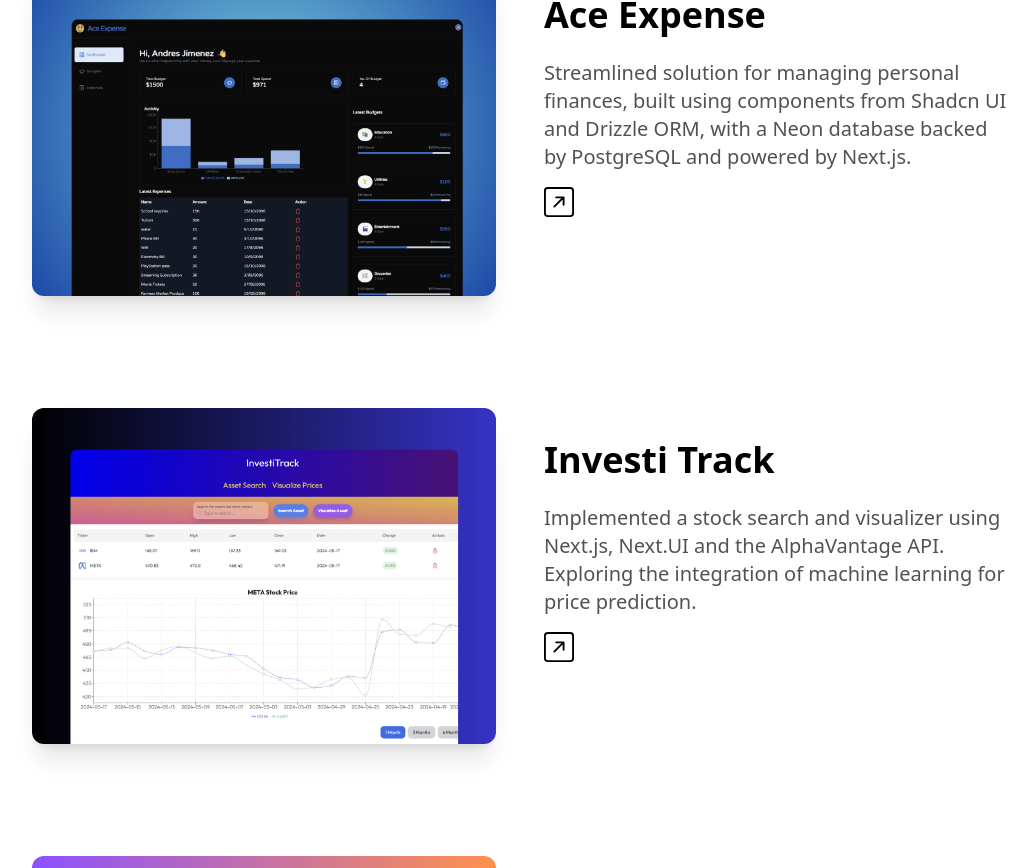
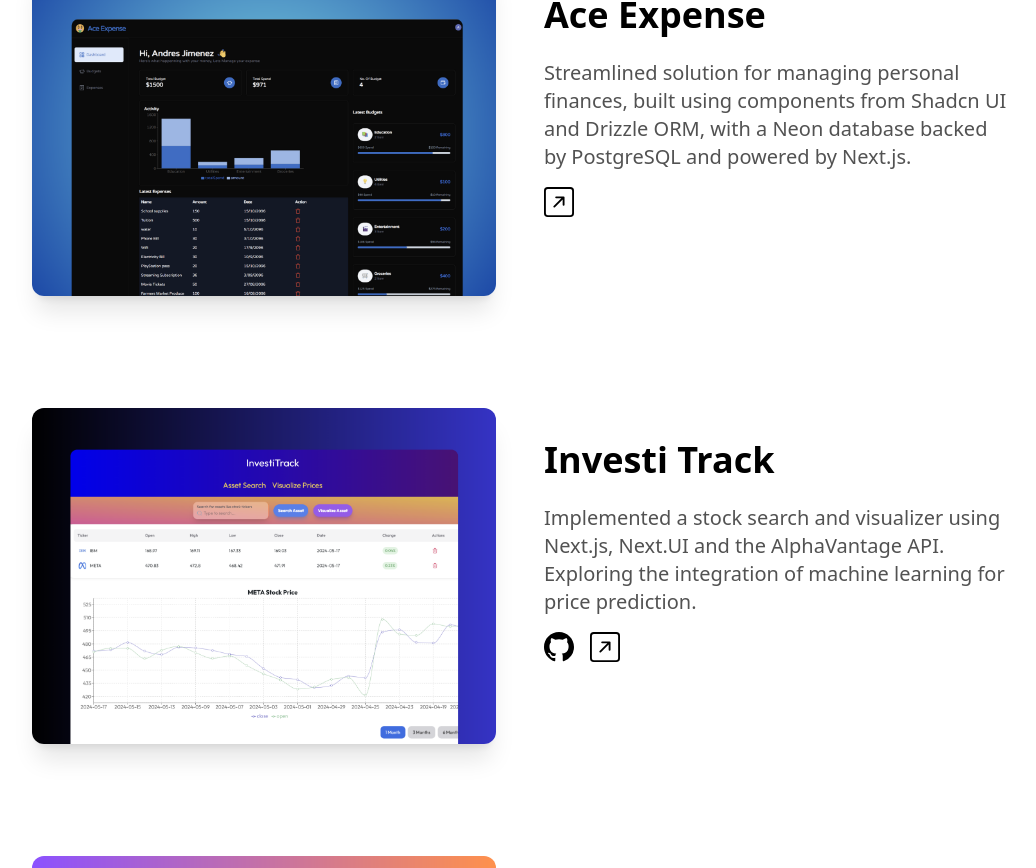
Before and after one commit to andjimenezuf/port, a Next.js app: page / in a window 1280 px wide. Shown: the part 2458-3326 px from the top of the page, without its empty margins (120-1156 px from the left). Built offline with nearby package versions, Linux system fonts and the light colour scheme.

Commit message:
Update ProjectsSection.tsx
Added conditional checks for project attributes to render avaiable links

```diff
--- a/components/ProjectsSection.tsx
+++ b/components/ProjectsSection.tsx
@@ -11,30 +11,30 @@
       "Developed an iOS application using Swift that allows users to convert currencies in real-time. The app integrates with ExchangeRateAPI and the FlagsAPI, supporting multiple currencies for accurate and quick conversions.",
     image: "/CConvertor.png",
     github: "https://github.com/andjimenezuf/CConvertor",
-    // link: "link to production site",
+    // link:
   },
   {
     name: "Ace Expense",
     description:
       "Streamlined solution for managing personal finances, built using components from Shadcn UI and Drizzle ORM, with a Neon database backed by PostgreSQL and powered by Next.js.",
     image: "/aceExpense.png",
-    github: "https://aceexpense-andres-joses-projects.vercel.app/",
-    // link: "link to production site",
+    link: "https://aceexpense-andres-joses-projects.vercel.app/",
+    // link: """
   },
   {
     name: "Investi Track",
     description:
       "Implemented a stock search and visualizer using Next.js, Next.UI and the AlphaVantage API. Exploring the integration of machine learning for price prediction.",
     image: "/investi2.png",
-    github: "https://investyyv2.vercel.app/",
-    // link: "link to production site",
+    link: "https://investyyv2.vercel.app/",
+    github: "https://github.com/andjimenezuf/Investyy",
   },
   {
     name: "Fruit Image Mold Detector",
     description: "Leveraged TensorFlow and a pre-trained ImageNet model to identify mold on fruits with 97% validation accuracy.",
     image: "/moldDetector.png",
     github: "https://github.com/andjimenezuf/MoldFruitDetector",
-   // link: "link to production site",
+    //link:
   },
   {
     name: "Musicales Jimenez",
@@ -42,9 +42,10 @@
       "An interactive multi-page music store simulation featuring live shopping cart calculations and inventory management using SQL.",
     image: "/music.png",
     github: "https://github.com/andjimenezuf/Musicales/",
-    // link: "link to production site",
+    link: "https://andjimenezuf.github.io/Musicales/"
   },
 ]
+
 
 const ProjectsSection = () => {
   return (
@@ -59,9 +60,8 @@
           return (
             <div key={idx}>
               <SlideUp offset="-300px 0px -300px 0px">
-                <div className="flex flex-col  animate-slideUpCubiBezier animation-delay-2 md:flex-row md:space-x-12">
-                  <div className=" md:w-1/2">
-                    {/* <Link href={project.link}>
+                <div className="flex flex-col animate-slideUpCubiBezier animation-delay-2 md:flex-row md:space-x-12">
+                  <div className="md:w-1/2">
                     <Image
                       src={project.image}
                       alt=""
@@ -69,16 +69,6 @@
                       height={1000}
                       className="rounded-xl shadow-xl hover:opacity-70"
                     />
-                     </Link> */}
-
-                      <Image
-                        src={project.image}
-                        alt=""
-                        width={1000}
-                        height={1000}
-                        className="rounded-xl shadow-xl hover:opacity-70"
-                      />
-
                   </div>
                   <div className="mt-8 md:w-1/2">
                     <h1 className="text-4xl font-bold mb-6">{project.name}</h1>
@@ -86,18 +76,22 @@
                       {project.description}
                     </p>
                     <div className="flex flex-row align-bottom space-x-4">
+                      {project.github && (
                         <Link href={project.github} target="_blank">
+                          <BsGithub
+                            size={30}
+                            className="hover:-translate-y-1 transition-transform cursor-pointer"
+                          />
+                        </Link>
+                      )}
+                      {project.link && (
+                        <Link href={project.link} target="_blank">
                           <BsArrowUpRightSquare
                             size={30}
                             className="hover:-translate-y-1 transition-transform cursor-pointer"
                           />
                         </Link>
-                      {/* <Link href={project.link} target="_blank">
-                        <BsArrowUpRightSquare
-                          size={30}
-                          className="hover:-translate-y-1 transition-transform cursor-pointer"
-                        />
-                      </Link> */}
+                      )}
                     </div>
                   </div>
                 </div>
@@ -105,10 +99,10 @@
             </div>
           )
         })}
-
       </div>
     </section>
   )
 }
 
+
 export default ProjectsSection
```
Lines whose indentation alone changed are shown as unchanged.
